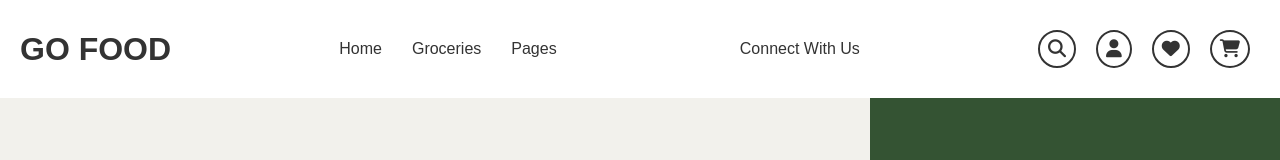
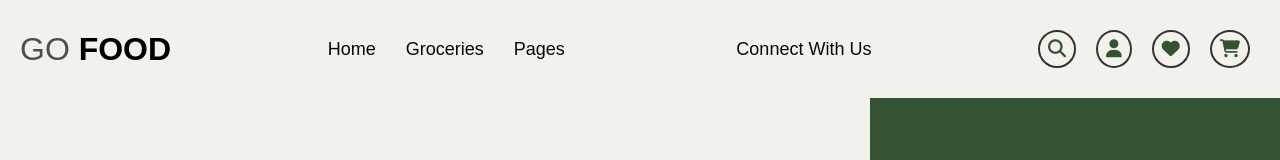
Before and after one commit to tusharrajput001/GoFood, a React (Vite) app: page / in a window 1280 px wide. Shown: the top 160 px of the page. Built offline with nearby package versions, Linux system fonts and the light colour scheme; no server answers.

Commit message:
navbar ui fixed

```diff
--- a/src/components/Navbar/Navbar.css
+++ b/src/components/Navbar/Navbar.css
@@ -3,19 +3,30 @@
     justify-content: space-between;
     align-items: center;
     padding: 30px 20px;
-    background-color: #fff;
+    background-color: #F2F1EC;
     font-family: Arial, sans-serif;
     position: relative;
     z-index: 1000;  /* Ensure navbar is above other sections */
 }
+
+.logo-heading{
+    font-size: xx-large;
+    color: rgb(79, 77, 77);
+}
+.logo-heading strong{
+    color: black;
+    font-weight: 600;
+}
+
+
 
 .navbar-left a,
 .navbar-right a,
 .connect {
     margin: 0 15px;
     text-decoration: none;
-    color: #333;
-    font-size: 16px;
+    color: #080808;
+    font-size: 18px;
 }
 
 .navbar-center h1 {
@@ -26,7 +37,7 @@
 
 .icons a {
     margin: 0 10px;
-    color: #333;
+    color: #345333;
     font-size: 18px;
 }
 
--- a/src/components/Navbar/Navbar.jsx
+++ b/src/components/Navbar/Navbar.jsx
@@ -12,7 +12,7 @@ const Navbar = () => {
     return (
         <nav className="navbar">
             <div className="navbar-center">
-                <h1>GO FOOD</h1>
+                <div className='logo-heading'>GO <strong>FOOD</strong></div>
             </div>
             <div className={`navbar-left ${menuOpen ? 'open' : ''}`}>
                 <a href="#">Home</a>
```
